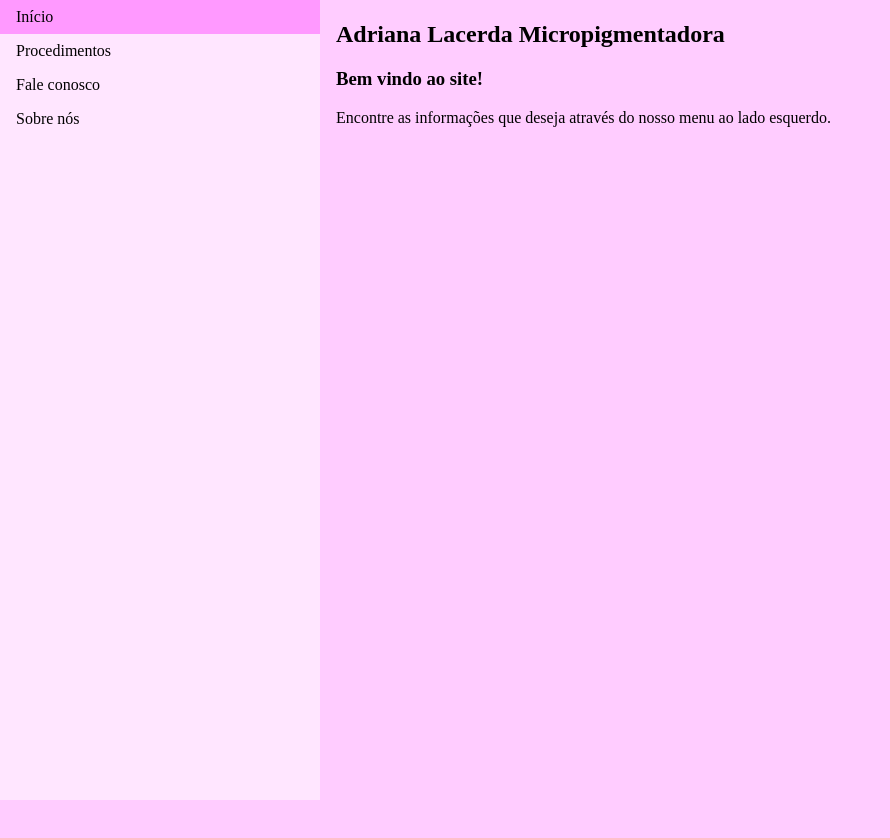
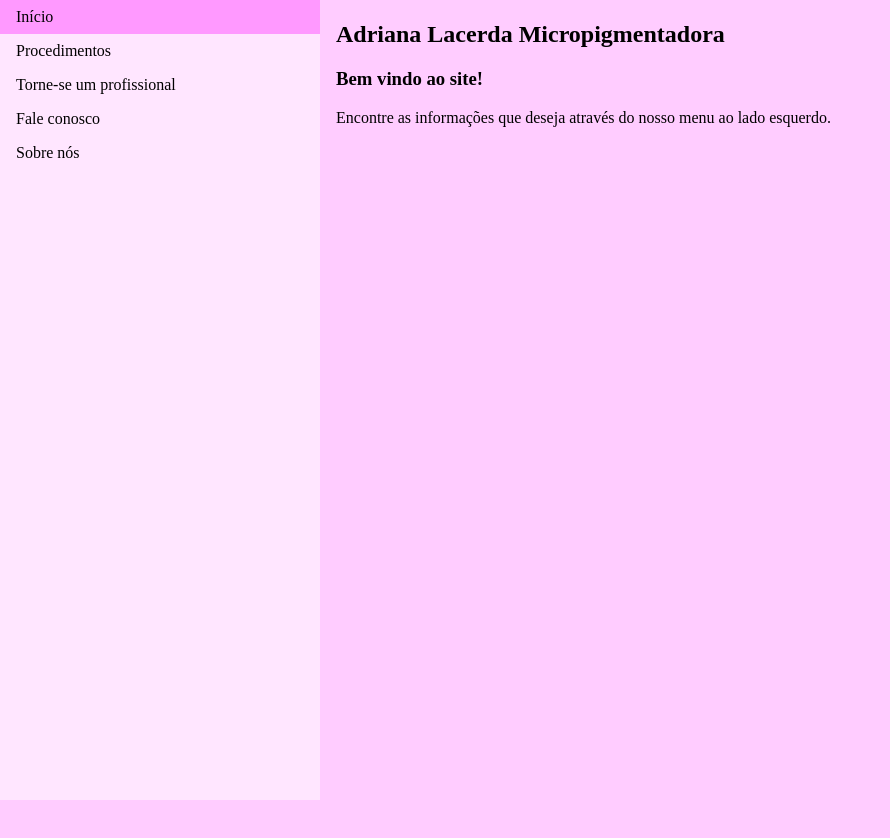
Before and after one commit to loisaaz/AdrianaSite, a plain HTML site: page index.html in a window 1280 px wide. Shown: the whole page, without its empty margins (0-890 px from the left). Drawn offline with Linux system fonts and the light colour scheme.

Commit message:
alterado index.html

```diff
--- a/index.html
+++ b/index.html
@@ -11,6 +11,7 @@
     <ul>
         <li><a class="active" href="#home">Início</a></li>
         <li><a href="#news">Procedimentos</a></li>
+        <li><a href="#setorneumprofissional">Torne-se um profissional</a></li>
         <li><a href="#contact">Fale conosco</a></li>
         <li><a href="#about">Sobre nós</a></li>
       </ul>
```
